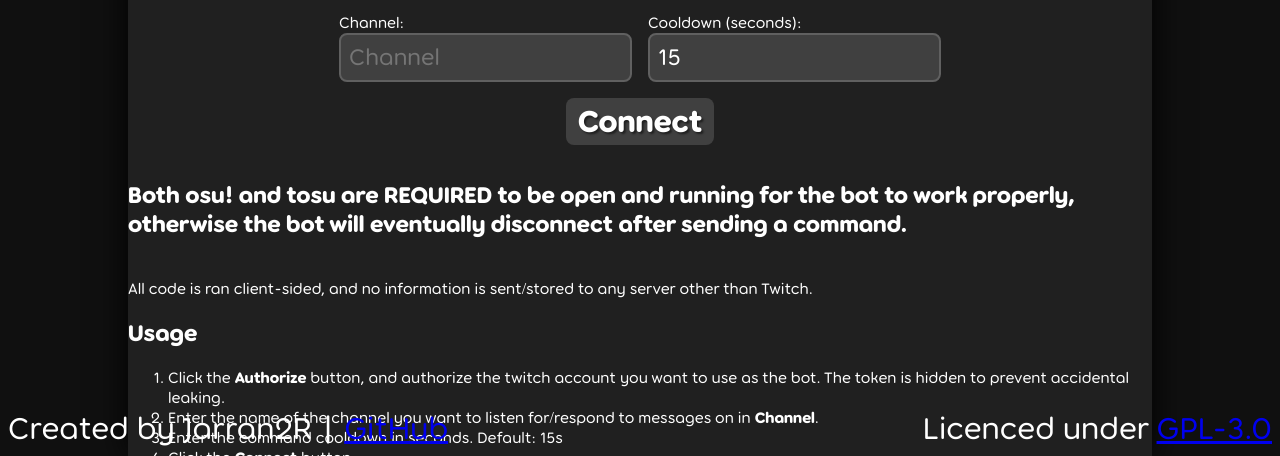
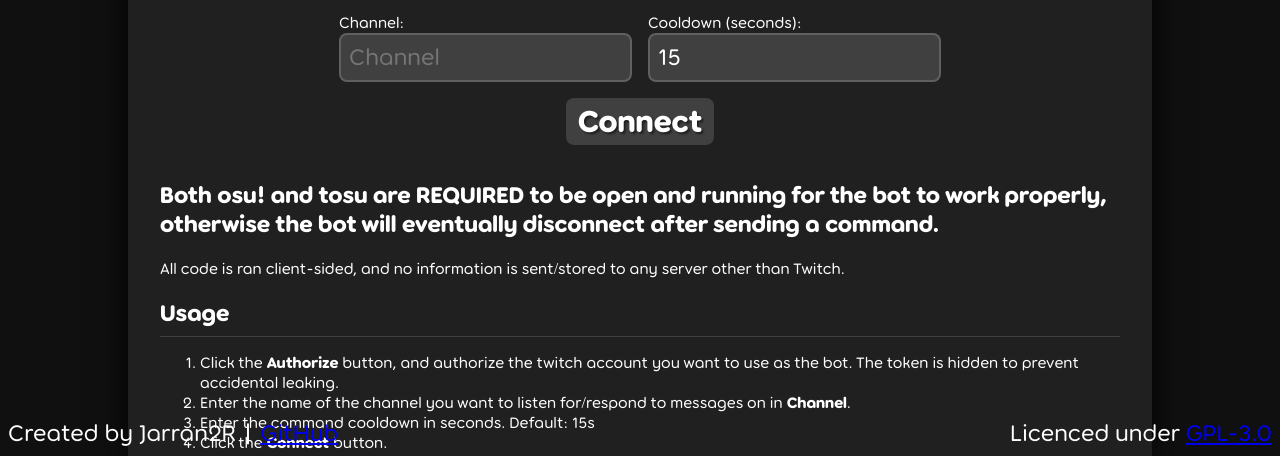
Before and after one commit to Jarran2R/osu-nppp, a plain HTML site: page index.html in a window 1280 px wide. Shown: the part 344-800 px from the top of the page. Drawn offline with Linux system fonts and the light colour scheme.

Commit message:
modified:   README.md 	modified:   index.html 	modified:   style.css

```diff
--- a/index.html
+++ b/index.html
@@ -32,13 +32,14 @@
 					<label for="connect" id="message" name="message" class="error"></label>
 				</div>
 			</div>
-			<div>
+			<div class="margin">
 				<p>
 					<h2>Both osu! and tosu are REQUIRED to be open and running for the bot to work properly, otherwise the bot will eventually disconnect after sending a command.</h2><br>
 					All code is ran client-sided, and no information is sent/stored to any server other than Twitch.
 				</p>
 				<p>
 					<h2>Usage</h2>
+					<hr>
 					<ol>
 						<li>Click the <b>Authorize</b> button, and authorize the twitch account you want to use as the bot. The token is hidden to prevent accidental leaking.</li>
 						<li>Enter the name of the channel you want to listen for/respond to messages on in <b>Channel</b>.</li>
@@ -49,6 +50,7 @@
 				</p>
 				<p>
 					<h2>Format</h2>
+					<hr>
 					<b>!np</b>:<br>
 					@Chatter | Artist - Title [Difficulty] (Mapper) &lt;Mode&gt;* +Mods** | osu.ppy.sh/b/BeatmapID<br>
 					<br>
--- a/style.css
+++ b/style.css
@@ -16,6 +16,11 @@
     overflow-x: hidden;
     background-color: #202020;
     box-shadow: 0px 0px 32px #000000;
+}
+
+.margin {
+    margin-left: 32px;
+    margin-right: 32px;
 }
 
 .row {
@@ -48,7 +53,7 @@
 }
 
 .github {
-    font-size: 32px;
+    font-size: 24px;
     position: absolute;
     bottom: 0;
     left: 0;
@@ -56,7 +61,7 @@
 }
 
 .license {
-    font-size: 32px;
+    font-size: 24px;
     position: absolute;
     bottom: 0;
     right: 0;
@@ -70,6 +75,17 @@ body {
     font-size: 16px;
     max-width: 1024px;
     margin: 0 auto;
+}
+
+hr {
+    border: none;
+    color: #404040;
+    background-color: #404040;
+    height: 1px;
+}
+
+h2 {
+    margin-bottom: 0;
 }
 
 button {
```
Also changed, not shown: 1 other file.
